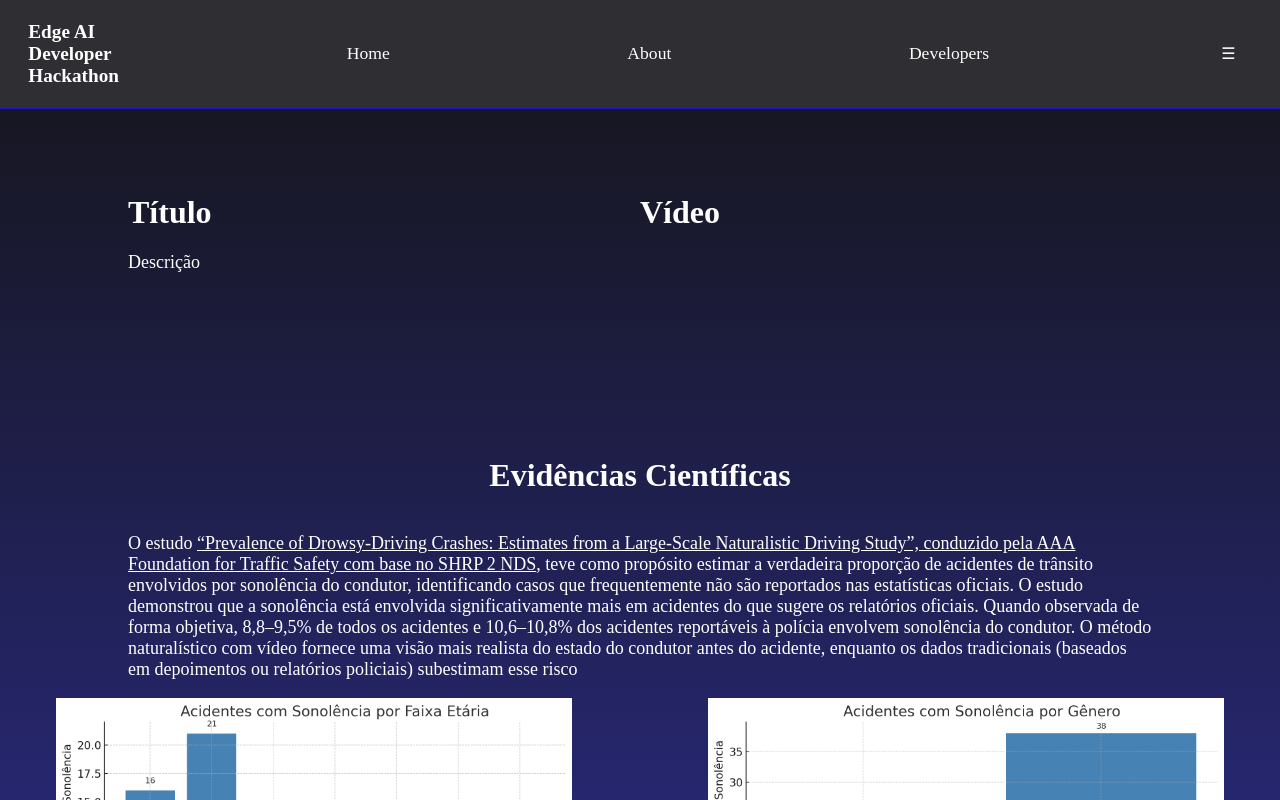
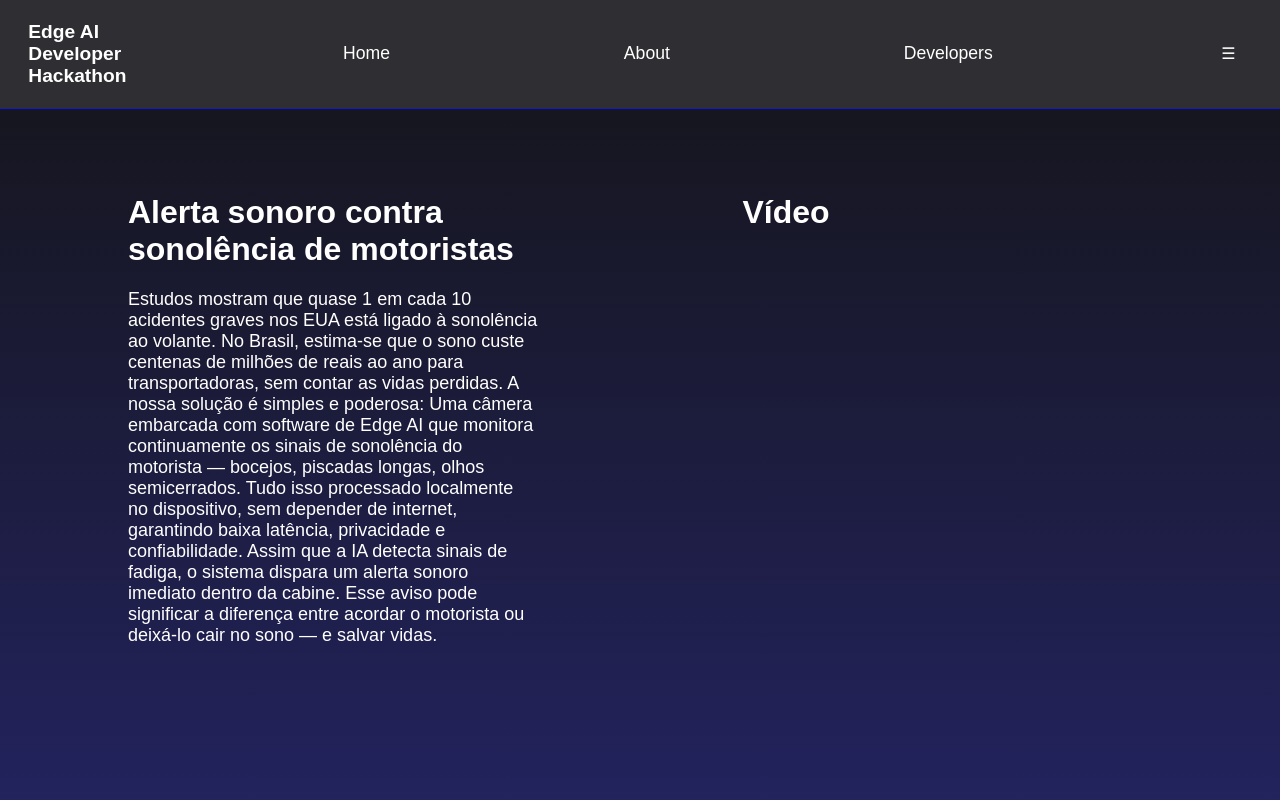
Before and after one commit to iranhonorato/app-sleep, a Next.js app: page / in a window 1280 px wide. Shown: the top 800 px of the page. Built offline with nearby package versions, Linux system fonts and the light colour scheme.

Commit message:
Estilizações na fonte dos nossos textos

```diff
--- a/src/app/page.tsx
+++ b/src/app/page.tsx
@@ -11,8 +11,16 @@ export default function Home() {
       <div className={classes.container}>
         <div className={classes.geral}>
           <div className={classes.text_area}>
-            <h1>Título</h1>
-            <p>Descrição</p>
+            <h1>Alerta sonoro contra sonolência de motoristas</h1>
+            <p>
+              Estudos mostram que quase 1 em cada 10 acidentes graves nos EUA está ligado à sonolência ao volante.
+              No Brasil, estima-se que o sono custe centenas de milhões de reais ao ano para transportadoras, sem contar as vidas perdidas.
+              A nossa solução é simples e poderosa:
+              Uma câmera embarcada com software de Edge AI que monitora continuamente os sinais de sonolência do motorista — bocejos, piscadas longas, olhos semicerrados.
+              Tudo isso processado localmente no dispositivo, sem depender de internet, garantindo baixa latência, privacidade e confiabilidade.
+              Assim que a IA detecta sinais de fadiga, o sistema dispara um alerta sonoro imediato dentro da cabine.
+              Esse aviso pode significar a diferença entre acordar o motorista ou deixá-lo cair no sono — e salvar vidas.
+            </p>
           </div>
           <div className={classes.vid_area}>
             <h1>Vídeo</h1>
--- a/src/styles/NavBar.module.css
+++ b/src/styles/NavBar.module.css
@@ -20,10 +20,12 @@
 }
 
 .logo p {
+  font-family: 'Montserrat', sans-serif;
   color: white;
 }
 
 .logo p:hover {
+  font-family: 'Montserrat', sans-serif;
   color: #ff7f00;
 }
 
@@ -36,6 +38,7 @@
 }
 
 .central p {
+  font-family: 'Montserrat', sans-serif;
   color: white;
   font-size: 1.1rem;
   cursor: pointer;
--- a/src/styles/page.module.css
+++ b/src/styles/page.module.css
@@ -23,10 +23,12 @@
 }
 
 .geral h1 {
+  font-family: 'Montserrat', sans-serif;
   color: white;
 }
 
 .geral p {
+  font-family: 'Montserrat', sans-serif;
   font-size: large;
   color: white
 }
@@ -34,11 +36,11 @@
 
 
 .text_area {
-  width: 50%;
+  width: 40%;
 }
 
 .vid_area {
-  width: 50%;
+  width: 40%;
 }
 
 .complete_features {
@@ -59,20 +61,24 @@
 }
 
 .study_description h1 {
+  font-family: 'Montserrat', sans-serif;
   color: white;
 }
 
 .study_description a {
+  font-family: 'Montserrat', sans-serif;
   color: white;
   font-size: large;
 }
 
 .study_description a:hover {
+  font-family: 'Montserrat', sans-serif;
   color: #ff7f00;
   font-size: large;
 }
 
 .study_description p {
+  font-family: 'Montserrat', sans-serif;
   color: white;
   font-size: large;
 }
```
